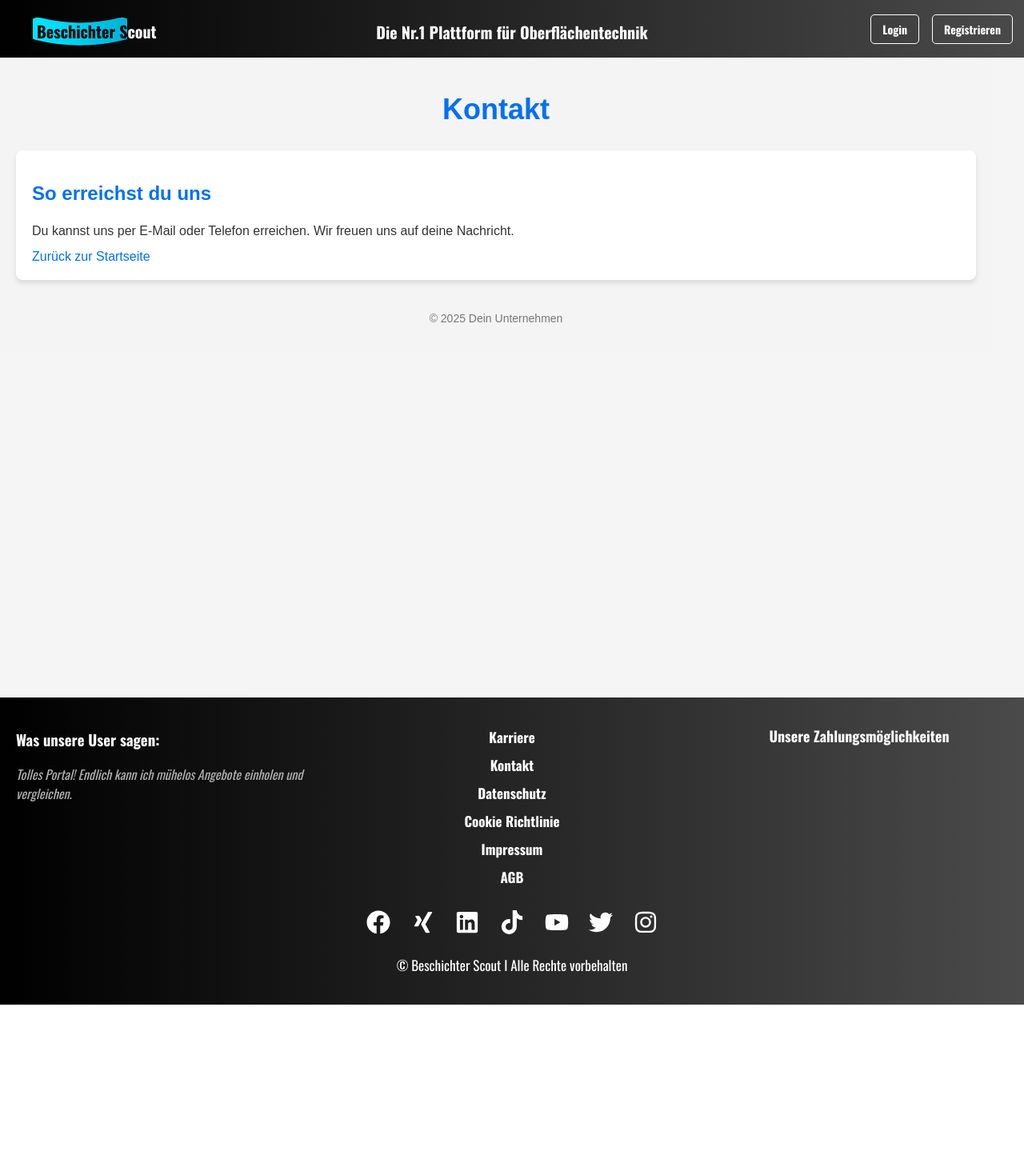
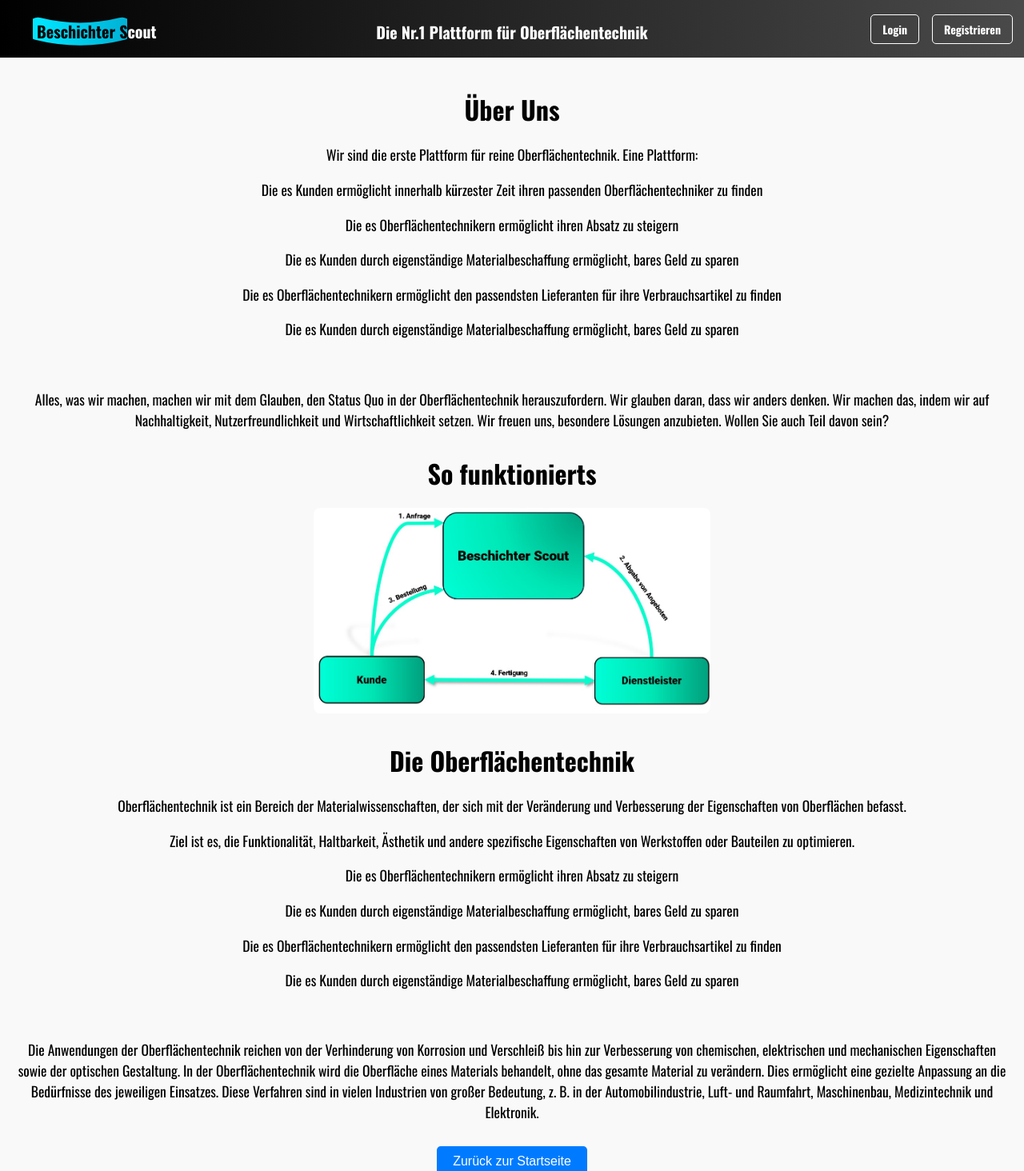
Before and after one commit to Berliner108/2, a Next.js app: page /wissenswertes in a window 1280 px wide. Shown: the top 1464 px of the page at 80% size. Before the commit the page ends 1256 px from the top, so only its background shows below. Built offline with nearby package versions, Linux system fonts and the light colour scheme.

Commit message:
neeeeeein

```diff
--- a/src/app/wissenswertes/login.module.css
+++ /dev/null
@@ -1,77 +0,0 @@
-/* /src/pages/kontakt.module.css */
-
-.container {
-    font-family: 'Arial', sans-serif;
-    background-color: #f4f4f4;
-    color: #333;
-    padding: 20px;
-    max-width: 1200px;
-    margin-top: 00px;
-  }
-
-  .header {
-    text-align: center;
-    margin-bottom: 30px;
-  }
-
-  .header h1 {
-    font-size: 36px;
-    color: #0070f3;
-  }
-
-  .content {
-    background-color: #ffffff;
-    padding: 20px;
-    border-radius: 8px;
-    box-shadow: 0 4px 6px rgba(0, 0, 0, 0.1);
-  }
-
-  .content h2 {
-    font-size: 24px;
-    margin-top: 20px;
-    color: #0070f3;
-  }
-
-  .content p {
-    font-size: 16px;
-    line-height: 1.6;
-    margin: 10px 0;
-  }
-
-  .content a {
-    color: #0070f3;
-    text-decoration: none;
-  }
-
-  .content a:hover {
-    text-decoration: underline;
-  }
-
-  .footer {
-    text-align: center;
-    margin-top: 40px;
-    font-size: 14px;
-    color: #777;
-  }
-
-  @media (max-width: 768px) {
-    .container {
-      padding: 10px;
-    }
-
-    .header h1 {
-      font-size: 28px;
-    }
-
-    .content h2 {
-      font-size: 20px;
-    }
-
-    .content p {
-      font-size: 14px;
-    }
-
-    .footer {
-      font-size: 12px;
-    }
-  }
--- a/src/app/wissenswertes/page.tsx
+++ b/src/app/wissenswertes/page.tsx
@@ -1,25 +1,68 @@
-import React from 'react';
-import Link from 'next/link';
-import styles from './login.module.css';
+"use client";
 
-const Login = () => {
+import React from "react";
+import styles from "./wissenswertes.module.css";
+import Image from "next/image";
+import Link from "next/link"; // Für den Button zur Startseite
+
+const Wissenswertes = () => {
   return (
     <div className={styles.container}>
-      <div className={styles.header}>
-        <h1>Kontakt</h1>
+      <h1>Über Uns</h1>
+
+      <div className={styles.textContent}>
+
+        <p>
+          Wir sind die erste Plattform für reine Oberflächentechnik. Eine Plattform:</p>
+          <p>Die es Kunden ermöglicht innerhalb kürzester Zeit ihren passenden Oberflächentechniker zu finden</p>
+          <p>Die es Oberflächentechnikern ermöglicht ihren Absatz zu steigern</p>
+          <p>Die es Kunden durch eigenständige Materialbeschaffung ermöglicht, bares Geld zu sparen</p>
+          <p>Die es Oberflächentechnikern ermöglicht den passendsten Lieferanten für ihre Verbrauchsartikel zu finden</p>
+          <p>Die es Kunden durch eigenständige Materialbeschaffung ermöglicht, bares Geld zu sparen</p><br></br>
+          <p>Alles, was wir machen, machen wir mit dem Glauben, den Status Quo in der Oberflächentechnik herauszufordern.
+          Wir glauben daran, dass wir anders denken. Wir machen das, indem wir auf Nachhaltigkeit, Nutzerfreundlichkeit und Wirtschaftlichkeit setzen.
+          Wir freuen uns, besondere Lösungen anzubieten. Wollen Sie auch Teil davon sein?
+        </p>
       </div>
-      <div className={styles.content}>
-        <h2>So erreichst du uns</h2>
+      <h1>So funktionierts</h1>
+
+      <div className={styles.imageGallery}>
+
+
+        <div className={styles.imageContainer}>
+          <Image
+            src="/images/sofunktionierts.jpg" // Ersetze mit deinem Bildpfad
+            alt="Bild 3"
+            width={400}
+            height={300}
+            className={styles.image}
+          />
+        </div>
+      </div>
+      <h1>Die Oberflächentechnik</h1>
+      <div className={styles.textContent}>
+
         <p>
-          Du kannst uns per E-Mail oder Telefon erreichen. Wir freuen uns auf deine Nachricht.
+        Oberflächentechnik ist ein Bereich der Materialwissenschaften, der sich mit der Veränderung und Verbesserung der Eigenschaften von Oberflächen befasst.</p>
+          <p>Ziel ist es, die Funktionalität, Haltbarkeit, Ästhetik und andere spezifische Eigenschaften von Werkstoffen oder Bauteilen zu optimieren.</p>
+          <p>Die es Oberflächentechnikern ermöglicht ihren Absatz zu steigern</p>
+          <p>Die es Kunden durch eigenständige Materialbeschaffung ermöglicht, bares Geld zu sparen</p>
+          <p>Die es Oberflächentechnikern ermöglicht den passendsten Lieferanten für ihre Verbrauchsartikel zu finden</p>
+          <p>Die es Kunden durch eigenständige Materialbeschaffung ermöglicht, bares Geld zu sparen</p><br></br>
+          <p>Die Anwendungen der Oberflächentechnik reichen von der Verhinderung von Korrosion und Verschleiß bis hin zur Verbesserung von chemischen, elektrischen und
+            mechanischen Eigenschaften sowie der optischen Gestaltung. In der Oberflächentechnik wird die Oberfläche eines Materials behandelt,
+            ohne das gesamte Material zu verändern. Dies ermöglicht eine gezielte Anpassung an die Bedürfnisse des jeweiligen Einsatzes. Diese Verfahren sind
+            in vielen Industrien von großer Bedeutung, z. B. in der Automobilindustrie, Luft- und Raumfahrt, Maschinenbau, Medizintechnik und Elektronik.
         </p>
-        <Link href="/">Zurück zur Startseite</Link>
       </div>
-      <footer className={styles.footer}>
-        <p>&copy; 2025 Dein Unternehmen</p>
-      </footer>
+
+      <div className={styles.backButton}>
+        <Link href="/">
+          <button className={styles.button}>Zurück zur Startseite</button>
+        </Link>
+      </div>
     </div>
   );
 };
 
-export default Login;
+export default Wissenswertes;
--- /dev/null
+++ b/src/app/wissenswertes/wissenswertes.module.css
@@ -0,0 +1,52 @@
+.container {
+  padding: 20px;
+  text-align: center;
+  background-color: #f9f9f9;
+  min-height: 100vh;
+}
+
+.container h1 {
+  font-size: 2rem;
+  margin-bottom: 20px;
+}
+
+.textContent {
+  font-size: 1.1rem;
+  margin-bottom: 30px;
+}
+
+.imageGallery {
+  display: flex;
+  justify-content: center;
+  margin-bottom: 30px;
+}
+
+.imageContainer {
+  width: 40%;
+}
+
+.image {
+  width: 100%;
+  height: auto;
+  border-radius: 8px;
+  object-fit: cover;
+}
+
+.backButton {
+  margin-top: 20px;
+}
+
+.backButton .button {
+  padding: 10px 20px;
+  font-size: 1rem;
+  background-color: #007bff;
+  color: white;
+  border: none;
+  border-radius: 5px;
+  cursor: pointer;
+  transition: background-color 0.3s;
+}
+
+.backButton .button:hover {
+  background-color: #0056b3;
+}
```
Also changed, not shown: public/images/sofunktionierts.jpg (added).
